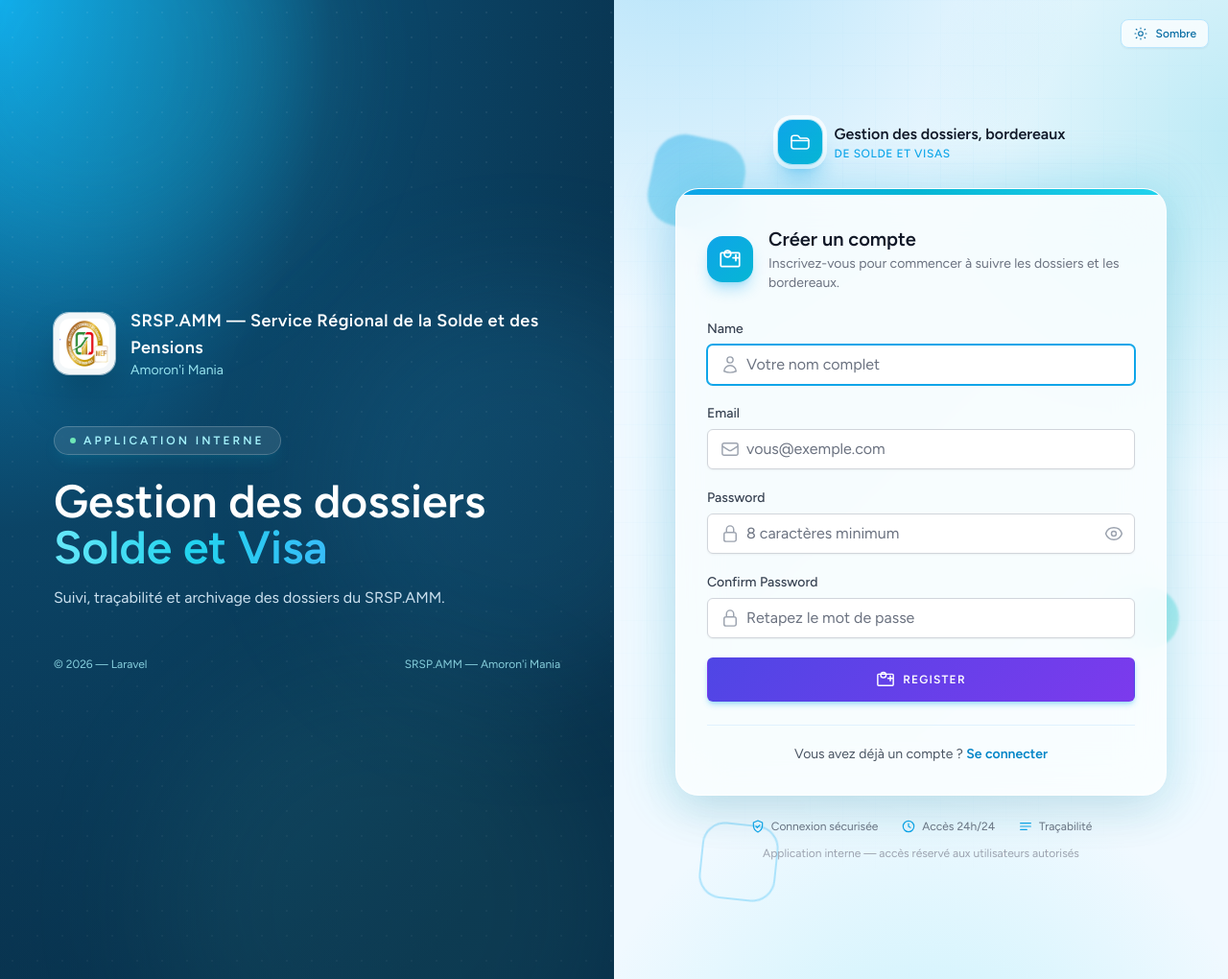
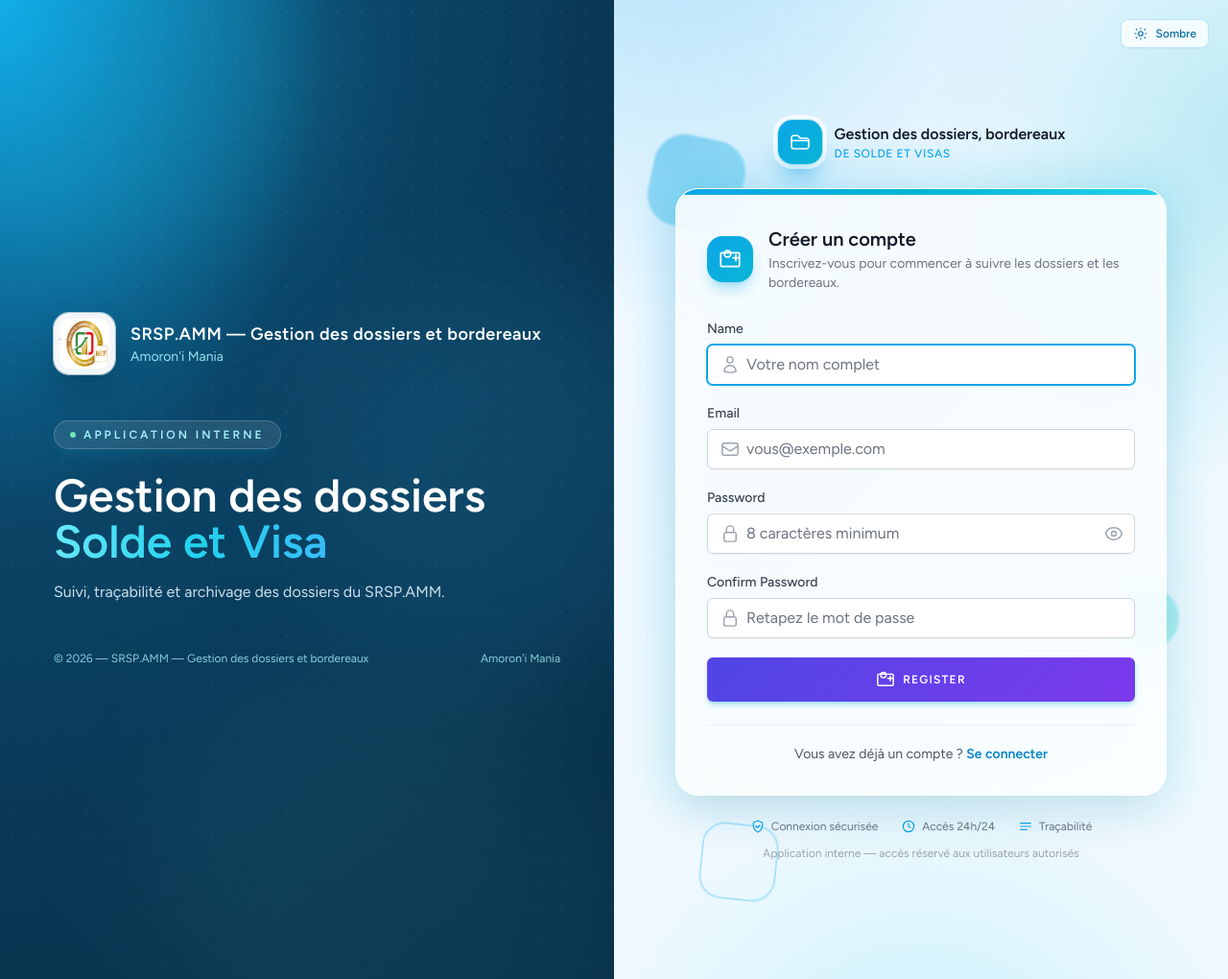
Before and after one commit to randrianirinaalbert2-cmd/suivi-dossiers, a Laravel app: page /register in a window 1280 px wide. Shown: the whole page at 96% size. Run offline with Laravel 12, Linux system fonts and the light colour scheme; style sheets or scripts are compiled from the project's sources.

Commit message:
Centraliser le nom de l'application dans APP_NAME
La navigation, la page de connexion et le pied de page lisent desormais config('app.name'). Le nom retenu est SRSP.AMM - Gestion des dossiers et bordereaux, documente dans .env.example et le README. Deux tests verrouillent l'affichage.

```diff
--- a/resources/views/layouts/guest.blade.php
+++ b/resources/views/layouts/guest.blade.php
@@ -44,7 +44,7 @@
                         <img src="{{ asset('logo-mef.png') }}" alt="Armoiries — Ministère de l'Économie et des Finances"
                              class="h-16 w-16 shrink-0 rounded-2xl bg-white/95 p-1.5 shadow-2xl shadow-black/40 ring-1 ring-white/60">
                         <div class="leading-tight">
-                            <span class="block text-lg font-bold tracking-wide text-white">SRSP.AMM — Service Régional de la Solde et des Pensions</span>
+                            <span class="block text-lg font-bold tracking-wide text-white">{{ config('app.name') }}</span>
                             <span class="block text-sm text-cyan-200/90">Amoron'i Mania</span>
                         </div>
                     </div>
@@ -65,7 +65,7 @@
 
                     <div class="mt-12 flex flex-wrap items-center justify-between gap-4 text-xs text-cyan-200/80">
                         <span>© {{ now()->year }} — {{ config('app.name') }}</span>
-                        <span>SRSP.AMM — Amoron'i Mania</span>
+                        <span>Amoron'i Mania</span>
                     </div>
                 </div>
             </div>
--- a/resources/views/layouts/navigation.blade.php
+++ b/resources/views/layouts/navigation.blade.php
@@ -100,7 +100,7 @@
     <a href="{{ route('dashboard') }}" class="flex items-center gap-2.5">
         <img src="{{ asset('logo-mef.png') }}" alt="Armoiries — Ministère de l'Économie et des Finances" class="h-9 w-9 shrink-0 rounded-lg bg-white/90 p-0.5 shadow-md shadow-black/30">
         <span class="leading-tight">
-            <span class="block text-sm font-semibold text-white">SRSP.AMM — Gestion des dossiers et bordereaux</span>
+            <span class="block text-sm font-semibold text-white">{{ config('app.name') }}</span>
             <span class="hidden text-xs text-indigo-300 lg:block">de Solde et Visas</span>
         </span>
     </a>
```
Also changed, not shown: tests/Feature/NomApplicationTest.php (added, +36 -0 lines), README.md, 1 other file.
